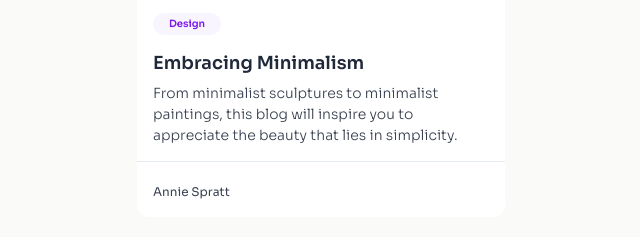
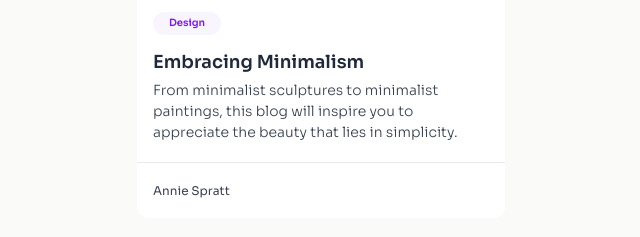
Before and after one commit to GladysiakSebastian/Minimal-blog-card, a plain HTML site: page index.html in a window 1280 px wide. Shown: the part 377-614 px from the top of the page, 319-959 px from the left. Drawn offline with Linux system fonts and the light colour scheme.

Commit message:
change line-height in style

```diff
--- a/style.css
+++ b/style.css
@@ -112,7 +112,7 @@ body {
   font-weight: 600;
   color: var(--color-dark-2);
   margin-bottom: 0.375rem;
-  line-height: 1.4375;
+  line-height: 1.2777777778;
 }
 
 .card__desc {
@@ -135,5 +135,5 @@ body {
   font-size: 0.75rem;
   font-weight: 400;
   color: var(--color-dark-1);
-  line-height: 0.9375;
+  line-height: 1.25;
 }
```
